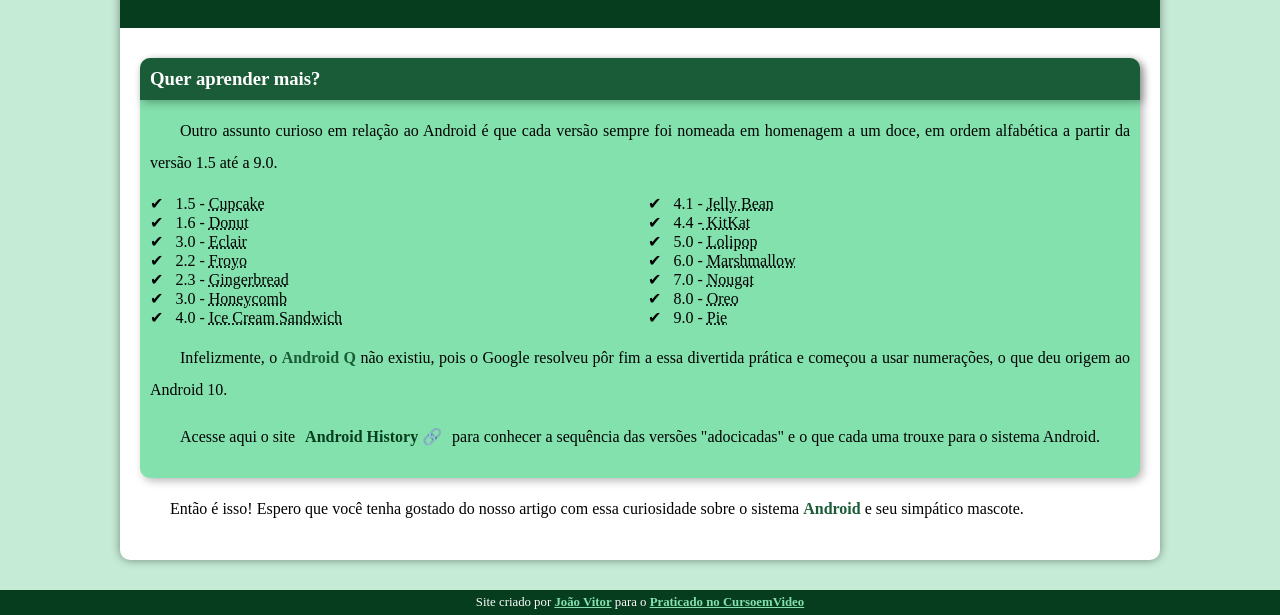
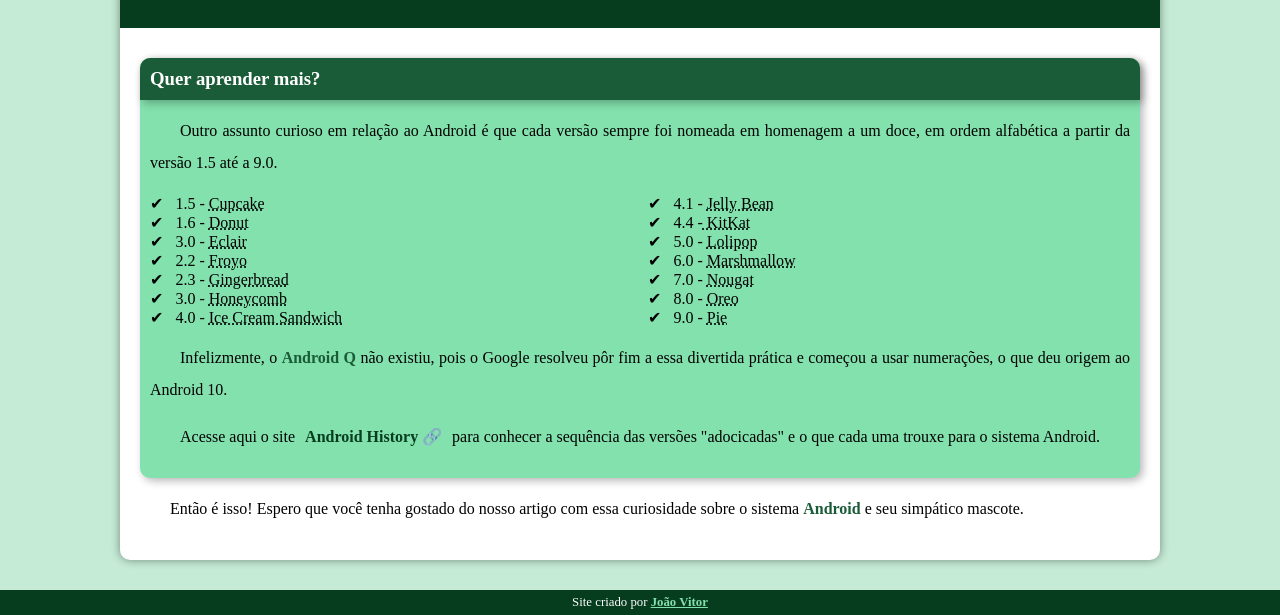
Before and after one commit to Jvferrer/projeto-Android, a plain HTML site: page index.html in a window 1280 px wide. Shown: the part 2393-3008 px from the top of the page. Drawn offline with Linux system fonts and the light colour scheme.

Commit message:
atualizar texto

```diff
--- a/index.html
+++ b/index.html
@@ -145,6 +145,6 @@
         </article>
         </main>
         <footer>
-        <p>Site criado por <a href="https://gustavoguanabara.github.io/" target="_blank">João Vitor</a> para o <a href="https://github.com/Jvferrer" target="_blank">Praticado no CursoemVideo</a></p>
+        <p>Site criado por <a href="https://github.com/Jvferrer" target="_blank">João Vitor</a></p>
     </footer>
 </html>
```
